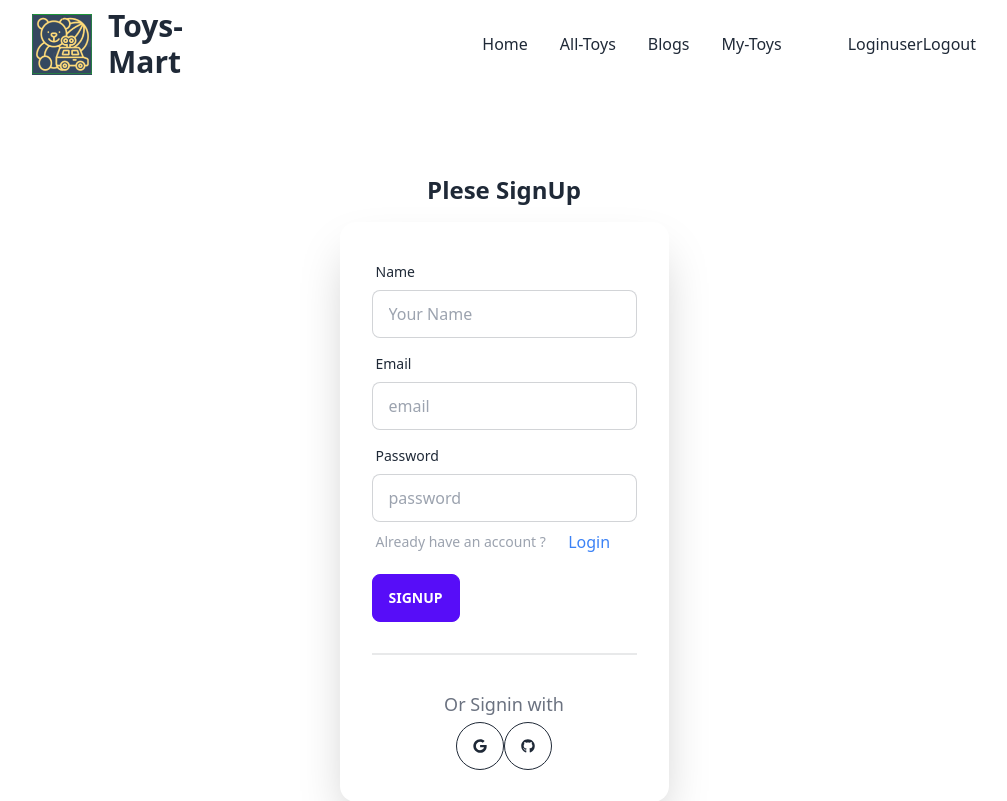
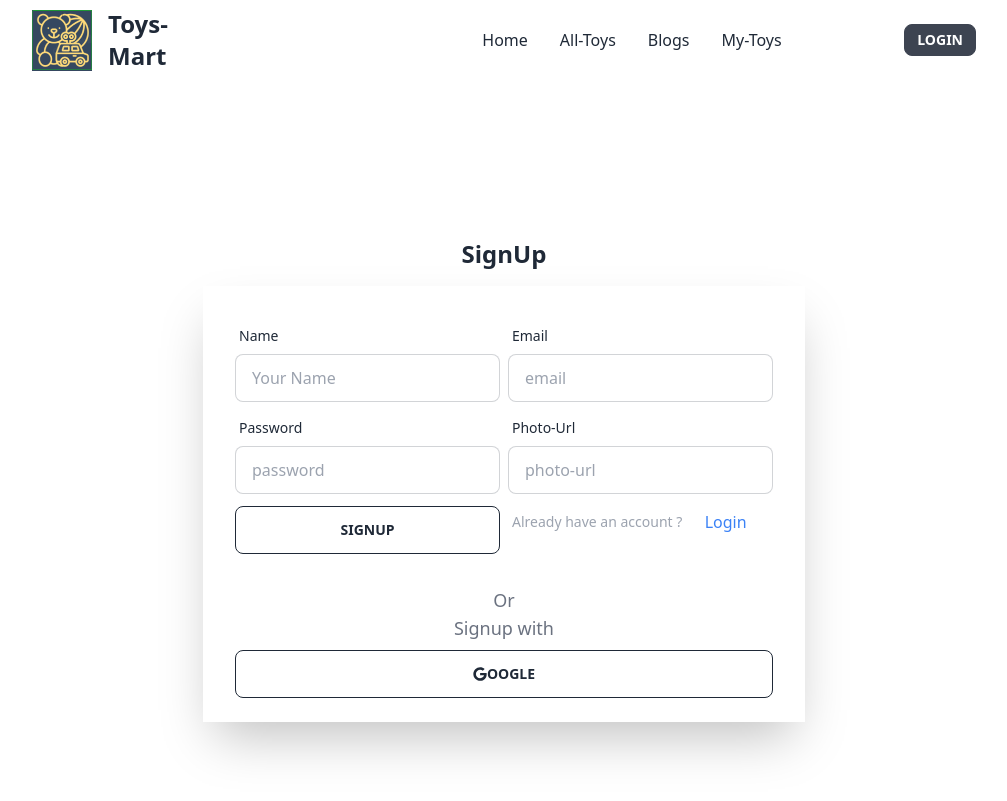
Before and after one commit to Arif-Mohammad-Sagor/marvel-heroes-store, a React (Vite) app: page /signup in a window 1280 px wide. Shown: the top 801 px of the page, without its empty margins (136-1143 px from the left). Built offline with nearby package versions, Linux system fonts and the light colour scheme; no server answers.

Commit message:
signup page functionality added

```diff
--- a/src/AuthContextProviders/AuthProviders.jsx
+++ b/src/AuthContextProviders/AuthProviders.jsx
@@ -1,25 +1,54 @@
-import React, { createContext } from "react";
-import { GoogleAuthProvider,GithubAuthProvider,signInWithPopup } from "firebase/auth";
+import React, { createContext, useEffect, useState } from "react";
+import { GoogleAuthProvider,createUserWithEmailAndPassword,onAuthStateChanged,signInWithEmailAndPassword,signInWithPopup, signOut } from "firebase/auth";
 import auth from '../firebase/firebase.config';
 export const AuthContext = createContext(null);
 
 const googleProvider = new GoogleAuthProvider();
-const githubProvider = new GithubAuthProvider();
+
 
 const AuthProviders = ({ children }) => {
+    const [user, setUser] = useState(null);
+    const [loading, setLoading] = useState(true);
 
     const signInWithGoogle = () => {
+        setLoading(true);
         return signInWithPopup(auth, googleProvider);
     }
 
     const signInWithGithub = () => {
+        setLoading(true);
         return signInWithPopup(auth, githubProvider);
+    }
+    const createUser = (email, password) => {
+        setLoading(true);
+        return createUserWithEmailAndPassword(auth,email,password)
+    }
+    const loginUser = (email, password) => {
+        setLoading(true)
+        return signInWithEmailAndPassword(auth, email, password);
+    }
+    useEffect(() => {
+        setLoading(true)
+        const unsubscribe = onAuthStateChanged(auth, (currentUser) => {
+            setUser(currentUser)
+            setLoading(false);
+        })
+        return () => {
+            unsubscribe();
+        }
+    }, [])
+    const logOut = () => {
+        return signOut(auth);
     }
 
     const authInfo = {
-        signInWithGoogle,
-        signInWithGithub,
-
+      signInWithGoogle,
+      signInWithGithub,
+      loading,
+      user,
+      logOut,
+      createUser,
+      loginUser,
     };
 
   return (
--- a/src/pages/Login/Login.jsx
+++ b/src/pages/Login/Login.jsx
@@ -4,13 +4,37 @@ import { AuthContext } from '../../AuthContextProviders/AuthProviders';
 import { FaGoogle,FaGithub } from 'react-icons/fa';
 
 const Login = () => {
-    const { signInWithGoogle, signInWithGithub } = useContext(AuthContext);
+    const { signInWithGoogle, loginUser } = useContext(AuthContext);
 
 
-    const handleSubmit = (e) => {
+  const handleSubmit = (e) => {
 
-    }
+    e.preventDefault();
+    const form = e.target;
+    const email = form.email.value;
+    const password = form.password.value;
 
+    loginUser(email, password)
+
+      .then((result) => {
+        console.log(result)
+        console.log("successfully loggedin");
+      })
+      .catch((error) => {
+        console.log(error);
+      });
+    form.reset()
+  }
+
+  const handleGoogleSignIn = () => {
+    signInWithGoogle()
+      .then((result) => {
+        console.log(result);
+      })
+      .catch((error) => {
+        console.log(error.message);
+      });
+  };
   return (
     <div>
       <div className="w-3/5 mx-auto">
@@ -19,9 +43,9 @@ const Login = () => {
             <div className="text-center mb-6 mt-8">
               <h1 className="text-2xl font-bold">Please login</h1>
             </div>
-            <div className="card w-1/2 mx-auto  flex-shrink-0   shadow-2xl bg-base-200">
-              <form onSubmit={handleSubmit} className="card-body">
-                <div>
+            <div className="card w-3/5 mx-auto    shadow-2xl bg-base-200">
+              <form onSubmit={handleSubmit} className="card-body w-full">
+                <div className="w-full">
                   <label className="label">
                     <span className="label-text">Email</span>
                   </label>
@@ -29,7 +53,7 @@ const Login = () => {
                     type="email"
                     name="email"
                     placeholder="email"
-                    className="input input-bordered"
+                    className="input input-bordered w-full"
                   />
                 </div>
                 <div>
@@ -40,7 +64,7 @@ const Login = () => {
                     type="password"
                     name="password"
                     placeholder="password"
-                    className="input input-bordered"
+                    className="input input-bordered w-full"
                   />
                   <label className="label flex">
                     <p className="text-sm text-gray-400">
@@ -60,14 +84,13 @@ const Login = () => {
                   </button>
                 </div>
                 {/* {error && <p className="text-danger">{error}</p>} */}
-                <div className="divider"></div>
                 <div className="text-center  text-gray-500 text-lg">
                   <p className="py-1">Or Signin with </p>
-                  <button className="btn btn-outline btn-circle">
-                    <FaGoogle></FaGoogle>
-                  </button>
-                  <button className="btn btn-outline btn-circle">
-                    <FaGithub></FaGithub>
+                  <button
+                    onClick={handleGoogleSignIn}
+                    className="btn btn-outline btn-block"
+                  >
+                    <FaGoogle></FaGoogle>oogle
                   </button>
                 </div>
               </form>
--- a/src/pages/Login/SignUp.jsx
+++ b/src/pages/Login/SignUp.jsx
@@ -1,19 +1,48 @@
-import React, { useContext } from "react";
+import React, { useContext, useState } from "react";
 import { Link } from "react-router-dom";
-import {FaGoogle,FaGithub} from 'react-icons/fa'
+import {FaGoogle} from 'react-icons/fa'
 import { AuthContext } from "../../AuthContextProviders/AuthProviders";
+import { updateProfile } from "firebase/auth";
 
 const SignUp = () => {
-    const { signInWithGoogle, signInWithGithub } = useContext(AuthContext);
+  const { signInWithGoogle, createUser } = useContext(AuthContext);
+  const [error, setError] = useState('');
+
 
   const handleSubmit = (e) => {
     e.preventDefault();
     const form = e.target;
     const name = form.name.value;
     const email = form.email.value;
-      const user = { name, email };
-      console.log(user);
-    }
+    const password = form.password.value;
+    const photoURL = form.photo.value;
+
+    createUser(email, password)
+      .then((result) => {
+        const loggedUser = result.user;
+        // console.log(loggedUser);
+        updateProfile(loggedUser, {
+          displayName: name,
+          photoURL: photoURL,
+        })
+          .then(() => {
+            console.log("profile updated");
+          })
+          .catch((error) => {
+            console.log(error.message);
+          });
+        // navigate("/login");
+        // setSuccess("successfully created");
+        // setError("");
+      })
+      .catch((error) => {
+        // setError(error.message);
+        // setSuccess("");
+        console.log(error);
+      });
+    form.reset();
+  };
+
     const handleGoogleSignIn = () => {
         signInWithGoogle()
             .then(result => {
@@ -23,24 +52,19 @@ const SignUp = () => {
             console.log(error.message)
         })
     }
-     const handleGithubSignIn = () => {
-       signInWithGithub()
-         .then((result) => {
-           console.log(result);
-         })
-         .catch((error) => {
-           console.log(error.message);
-         });
-     };
+
   return (
-    <div className="w-2/5 mx-auto">
+    <div className="w-full mx-auto mb-4">
       <div className="hero min-h-screen">
         <div className="hero-content flex-col">
           <div className="text-center ">
-            <h1 className="text-2xl font-bold">Plese SignUp</h1>
+            <h1 className="text-2xl font-bold"> SignUp</h1>
           </div>
-          <div className="card flex-shrink-0 w-full max-w-sm shadow-2xl bg-base-100">
-            <form onSubmit={handleSubmit} className="card-body">
+          <div className="  w-full shadow-2xl bg-base-100">
+            <form
+              onSubmit={handleSubmit}
+              className="card-body grid grid-cols-2"
+            >
               <div>
                 <label className="label">
                   <span className="label-text">Name</span>
@@ -73,6 +97,24 @@ const SignUp = () => {
                   placeholder="password"
                   className="input input-bordered"
                 />
+              </div>
+              <div>
+                <label className="label">
+                  <span className="label-text">Photo-Url</span>
+                </label>
+                <input
+                  type="url"
+                  name="photo"
+                  placeholder="photo-url"
+                  className="input input-bordered"
+                />
+              </div>
+              <div className=" mt-1">
+                <button
+                  type="submit"
+                  className="btn btn-outline btn-block">SignUp</button>
+              </div>
+              <div>
                 <label className="label flex">
                   <p className="text-sm text-gray-400">
                     Already have an account ?{" "}
@@ -82,25 +124,20 @@ const SignUp = () => {
                   </p>
                 </label>
               </div>
-              <div className=" mt-1">
-                <button className="btn btn-primary">SignUp</button>
-              </div>
-              <div className="divider"></div>
+            </form>
+            <div className="px-8 mb-6">
+              {/* <div className="divider"></div> */}
               <div className="text-center  text-gray-500 text-lg">
-                              <p className="py-1">Or Signin with </p>
-
-                              <button className="btn btn-outline btn-circle"
-                              onClick={handleGoogleSignIn}>
-                  <FaGoogle></FaGoogle>
-                              </button>
+                <p className="pb-2">Or <br/>Signup with </p>
 
                 <button
-                                  onClick={handleGithubSignIn}
-                                  className="btn btn-outline btn-circle">
-                  <FaGithub></FaGithub>
+                  className="btn btn-outline btn-block"
+                  onClick={handleGoogleSignIn}
+                >
+                  <FaGoogle></FaGoogle>oogle
                 </button>
               </div>
-            </form>
+            </div>
           </div>
         </div>
       </div>
--- a/src/pages/shared/Navbar.jsx
+++ b/src/pages/shared/Navbar.jsx
@@ -1,8 +1,22 @@
-import React from "react";
-import { NavLink } from "react-router-dom";
-import logo from '../../assets/logo.png';
+import React, { useContext } from "react";
+import { Link, NavLink } from "react-router-dom";
+import logo from "../../assets/logo.png";
+import { AuthContext } from "../../AuthContextProviders/AuthProviders";
 
 const Navbar = () => {
+  const { user, logOut } = useContext(AuthContext);
+  console.log(user);
+
+  const handleLogout = () => {
+    logOut()
+      .then((res) => {
+        console.log(res);
+      })
+
+      .catch((error) => {
+        console.log(error.message);
+      });
+  };
   return (
     <div className="navbar bg-base-100 px-10">
       <div className="navbar-start">
@@ -38,8 +52,8 @@ const Navbar = () => {
             </li>
           </ul>
         </div>
-        <img src={logo} alt="company-logo" className="ro"/>
-       <p className="text-3xl ml-4 font-semibold"> Toys-Mart</p>
+        <img src={logo} alt="company-logo" className="ro" />
+        <p className="text-2xl ml-4 font-semibold"> Toys-Mart</p>
       </div>
       <div className="lg:ml-64 hidden lg:flex">
         <ul className="menu menu-horizontal px-1">
@@ -59,17 +73,27 @@ const Navbar = () => {
         </ul>
       </div>
       <div className="navbar-end ">
-        <ul className="flex justify-center items-center">
-          <li>
-            <NavLink to="/login">Login</NavLink>
-          </li>
-          <li>user</li>
+        <div className="flex justify-center items-center">
+          <span className="flex items-center gap-x-1">
+            {user ? (
+              <>
+                <img
+                  src={user.photoURL}
+                  className="w-8 h-8 rounded-full bg-gray-500"
+                />
 
-          <li>
-            {" "}
-            <button>Logout</button>
-          </li>
-        </ul>
+                <button className="btn btn-sm" onClick={handleLogout}>
+                  {" "}
+                  Logout
+                </button>
+              </>
+            ) : (
+              <>
+                <Link to="/login" className="btn btn-sm ">Login</Link>
+              </>
+            )}
+          </span>
+        </div>
       </div>
     </div>
   );
```
Lines whose indentation alone changed are shown as unchanged.
